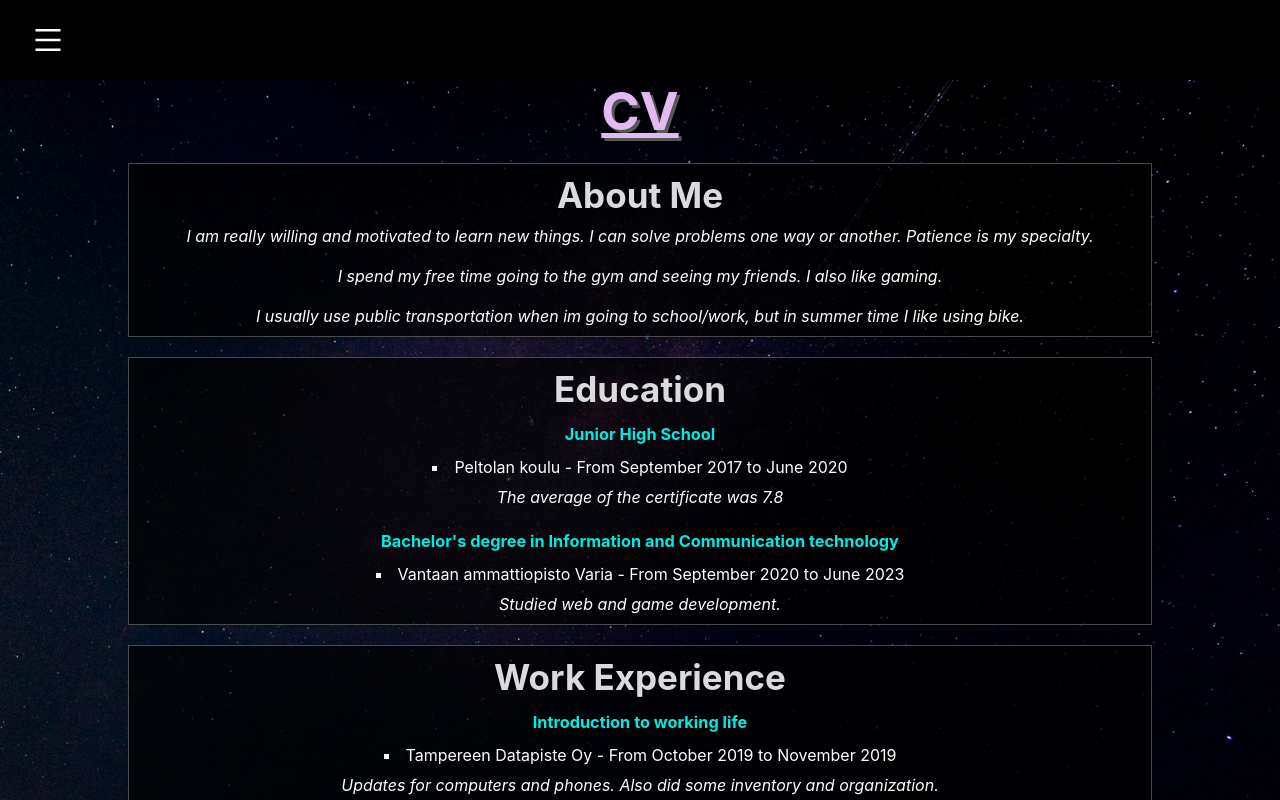
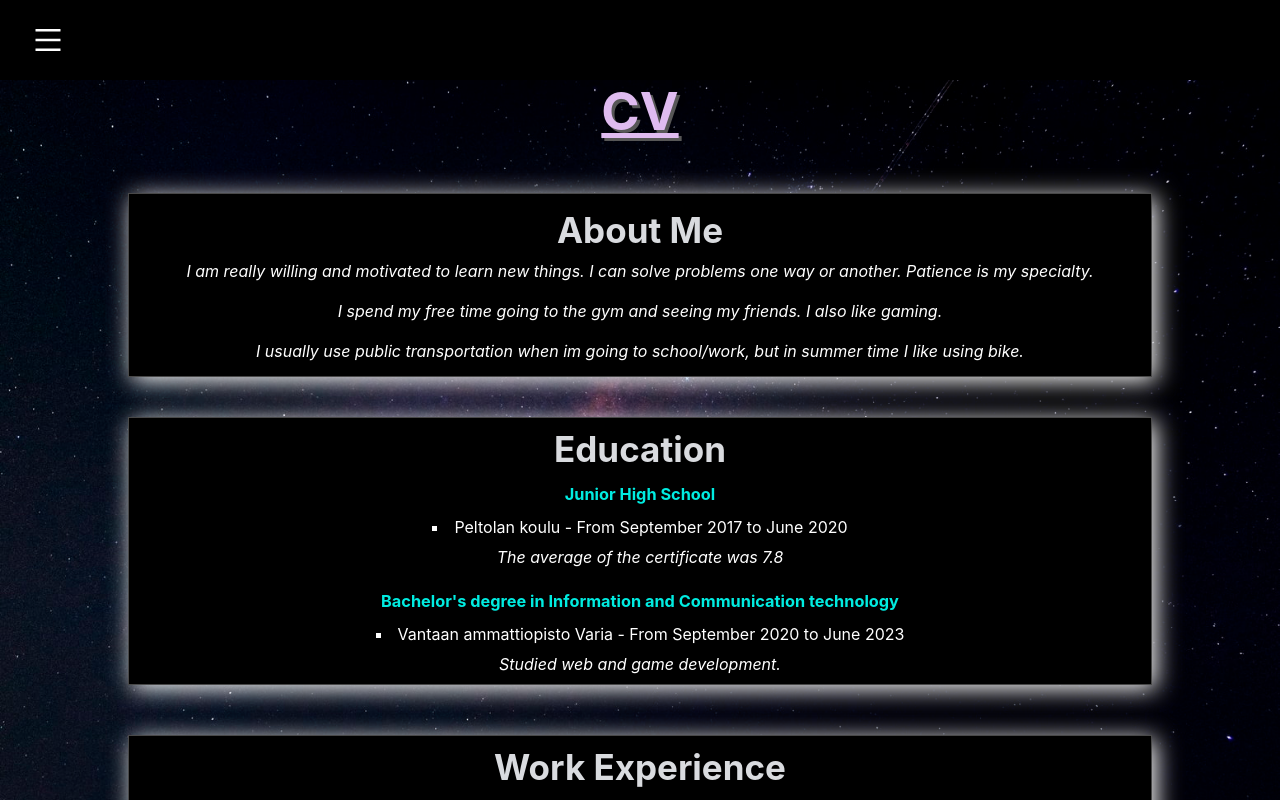
Before and after one commit to Jebu04/portfolio, a React (Create React App) app: page /#/overview/cv in a window 1280 px wide. Both pictures are taken after a click on the element 141 px from the left and 40 px from the top of the page. Shown: the top 800 px of the page. Built offline with nearby package versions, Linux system fonts and the light colour scheme.

Commit message:
Little tweaks to CV page

```diff
--- a/src/components/cv/cv.module.scss
+++ b/src/components/cv/cv.module.scss
@@ -16,10 +16,13 @@
         width: 80%;
         border: 1px solid rgba(255, 255, 255, 0.281);
         margin: 0 auto;
-        margin-top: 20px;
+        margin-top: 50px;
+        padding: 5px;
         text-align: center;
         height: fit-content;
-        background-color: rgba(0, 0, 0, 0.700);
+        background-color: rgb(0, 0, 0);
+        -webkit-filter: drop-shadow(4px 4px 4px 12px white);
+        filter: drop-shadow(4px 4px 12px white);
     }
 
     .aboutMe h1 {
@@ -40,10 +43,12 @@
         width: 80%;
         border: 1px solid rgba(255, 255, 255, 0.281);
         margin: 0 auto;
-        margin-top: 20px;
+        margin-top: 40px;
         text-align: center;
         height: fit-content;
-        background-color: rgba(0, 0, 0, 0.700);
+        background-color: rgb(0, 0, 0);
+        -webkit-filter: drop-shadow(4px 4px 4px 12px white);
+        filter: drop-shadow(4px 4px 12px white);
     }
 
     .education h1 {
@@ -79,10 +84,12 @@
         width: 80%;
         border: 1px solid rgba(255, 255, 255, 0.281);
         margin: 0 auto;
-        margin-top: 20px;
+        margin-top: 50px;
         text-align: center;
         height: fit-content;
-        background-color: rgba(0, 0, 0, 0.700);
+        background-color: rgb(0, 0, 0);
+        -webkit-filter: drop-shadow(4px 4px 4px 12px white);
+        filter: drop-shadow(4px 4px 12px white);
     }
 
     .workExp h1 {
@@ -118,10 +125,12 @@
         width: 80%;
         border: 1px solid rgba(255, 255, 255, 0.281);
         margin: 0 auto;
-        margin-top: 20px;
+        margin-top: 50px;
         text-align: center;
         height: fit-content;
-        background-color: rgba(0, 0, 0, 0.700);
+        background-color: rgb(0, 0, 0);
+        -webkit-filter: drop-shadow(4px 4px 4px 12px white);
+        filter: drop-shadow(4px 4px 12px white);
     }
 
     .skills h1 {
@@ -145,7 +154,7 @@
 
     .skills p {
         font-style: italic;
-        padding: 5px;
+        padding: 8px;
     }
 
     .languages {
@@ -153,10 +162,12 @@
         width: 80%;
         border: 1px solid rgba(255, 255, 255, 0.281);
         margin: 0 auto;
-        margin-top: 20px;
+        margin-top: 50px;
         text-align: center;
         height: fit-content;
-        background-color: rgba(0, 0, 0, 0.700);
+        background-color: rgb(0, 0, 0);
+        -webkit-filter: drop-shadow(4px 4px 4px 12px white);
+        filter: drop-shadow(4px 4px 12px white);
     }
 
     .languages h1 {
--- a/src/components/cv/cv.tsx
+++ b/src/components/cv/cv.tsx
@@ -51,6 +51,15 @@ const Cv: React.FC<CvProps> = () => {
                   <li>Native language</li>
                 <h2>English</h2>
                   <li>Very good</li>
+              <h1>Code Languages</h1>
+                <h2>HTML/CSS</h2>
+                  <li>Good</li>
+                <h2>TypeScript</h2>
+                  <li>Good</li>
+                <h2>C#</h2>
+                  <li>Good</li>
+                <h2>SQL</h2>
+                  <li>Still have to do learning</li>
               </div>
               <div className={styles.cvLink}>
                     <a href={cv} download="Jesse-Nordman-CV">
```
